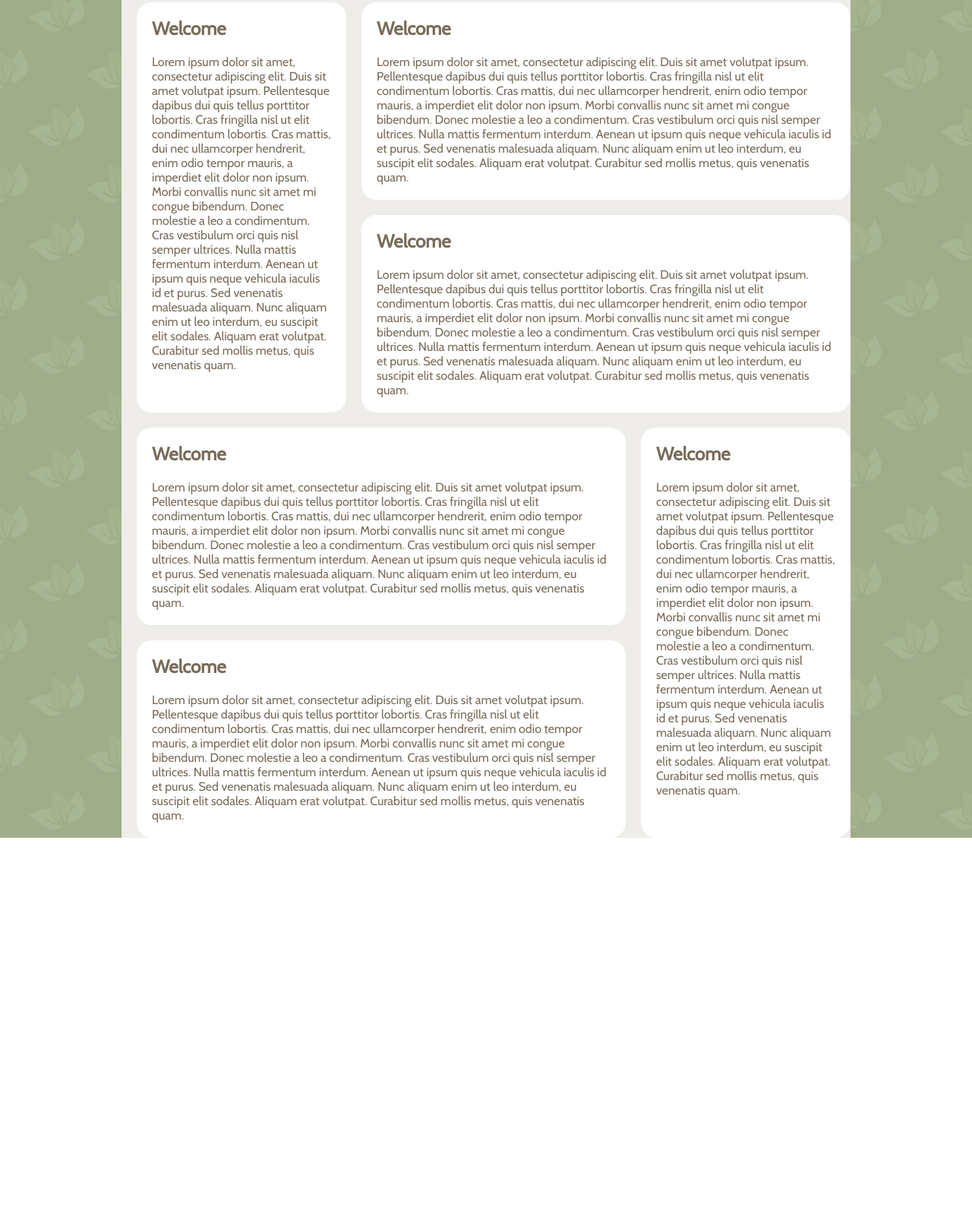
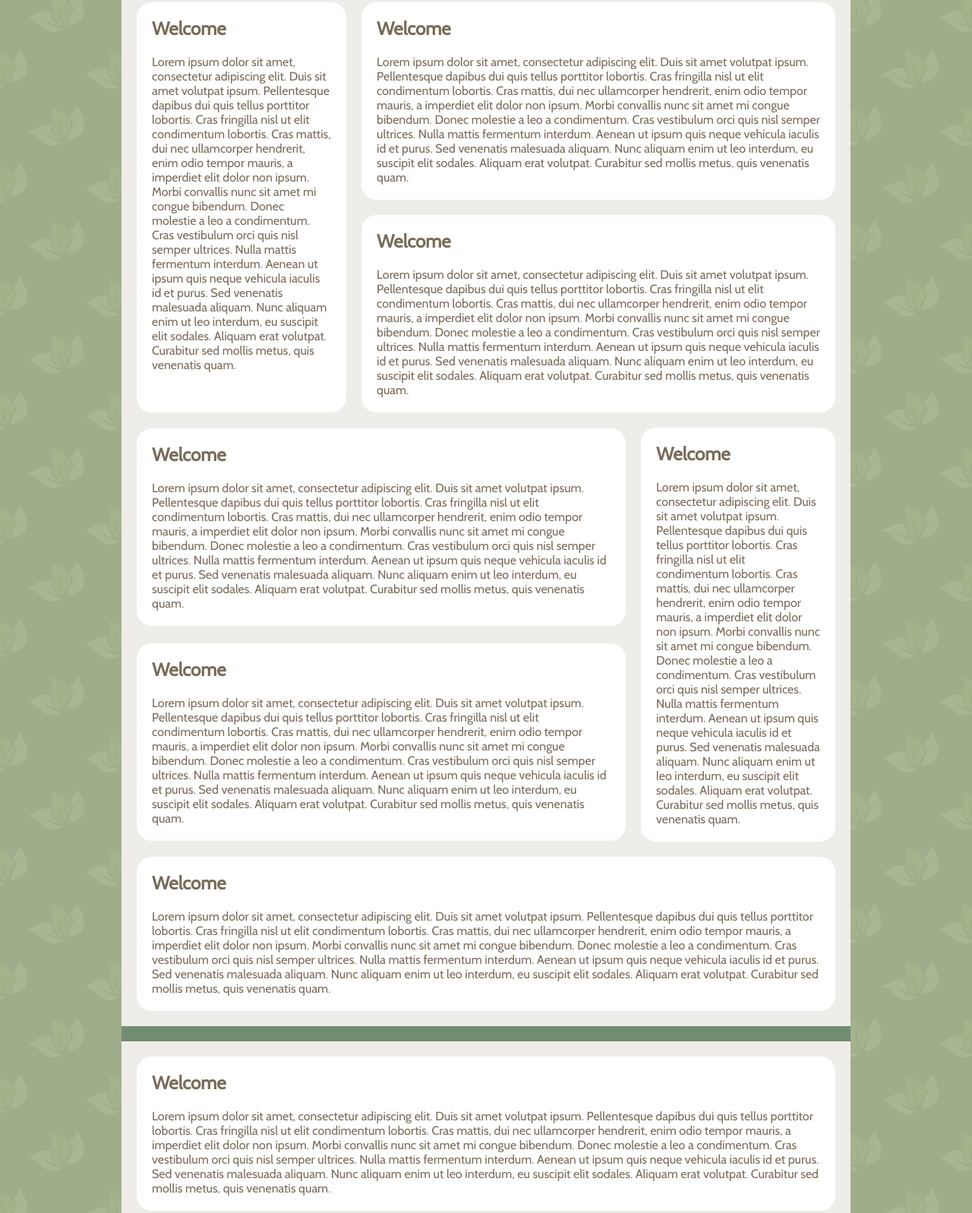
Before and after one commit to AdamHewitt707/web-dev-nsg, a plain HTML site: page index.html in a window 1280 px wide. Shown: the part 360-1957 px from the top of the page at 76% size. Drawn offline with Linux system fonts and the light colour scheme.

Commit message:
Finished home page layout
finished the main part of the home page layout, just got to set up the images

```diff
--- a/index.html
+++ b/index.html
@@ -41,22 +41,22 @@
 
             <div class="maingrid">
                 <div class="container-column">
-                    <section class="column">
+                    <article class="column">
                         <h1>Welcome</h1>
 
                         <p>Lorem ipsum dolor sit amet, consectetur adipiscing elit. Duis sit amet volutpat ipsum. Pellentesque dapibus dui quis tellus porttitor lobortis. Cras fringilla nisl ut elit condimentum lobortis. Cras mattis, dui nec ullamcorper hendrerit, enim odio tempor mauris, a imperdiet elit dolor non ipsum. Morbi convallis nunc sit amet mi congue bibendum. Donec molestie a leo a condimentum. Cras vestibulum orci quis nisl semper ultrices. Nulla mattis fermentum interdum. Aenean ut ipsum quis neque vehicula iaculis id et purus. Sed venenatis malesuada aliquam. Nunc aliquam enim ut leo interdum, eu suscipit elit sodales. Aliquam erat volutpat. Curabitur sed mollis metus, quis venenatis quam. </p>
-                    </section>
+                    </article>
                     <div class="container-row">
-                        <section class="row">
+                        <article class="row">
                             <h1>Welcome</h1>
 
                             <p>Lorem ipsum dolor sit amet, consectetur adipiscing elit. Duis sit amet volutpat ipsum. Pellentesque dapibus dui quis tellus porttitor lobortis. Cras fringilla nisl ut elit condimentum lobortis. Cras mattis, dui nec ullamcorper hendrerit, enim odio tempor mauris, a imperdiet elit dolor non ipsum. Morbi convallis nunc sit amet mi congue bibendum. Donec molestie a leo a condimentum. Cras vestibulum orci quis nisl semper ultrices. Nulla mattis fermentum interdum. Aenean ut ipsum quis neque vehicula iaculis id et purus. Sed venenatis malesuada aliquam. Nunc aliquam enim ut leo interdum, eu suscipit elit sodales. Aliquam erat volutpat. Curabitur sed mollis metus, quis venenatis quam. </p>
-                        </section>
-                        <section class="row">
+                        </article>
+                        <article class="row">
                             <h1>Welcome</h1>
 
                             <p>Lorem ipsum dolor sit amet, consectetur adipiscing elit. Duis sit amet volutpat ipsum. Pellentesque dapibus dui quis tellus porttitor lobortis. Cras fringilla nisl ut elit condimentum lobortis. Cras mattis, dui nec ullamcorper hendrerit, enim odio tempor mauris, a imperdiet elit dolor non ipsum. Morbi convallis nunc sit amet mi congue bibendum. Donec molestie a leo a condimentum. Cras vestibulum orci quis nisl semper ultrices. Nulla mattis fermentum interdum. Aenean ut ipsum quis neque vehicula iaculis id et purus. Sed venenatis malesuada aliquam. Nunc aliquam enim ut leo interdum, eu suscipit elit sodales. Aliquam erat volutpat. Curabitur sed mollis metus, quis venenatis quam. </p>
-                        </section>
+                        </article>
                     </div>
                 </div>
             </div>
@@ -64,25 +64,38 @@
             <div class="maingrid">
                 <div class="container-column-two">
                     <div class="container-row">
-                        <section class="row">
+                        <article class="row-two">
                             <h1>Welcome</h1>
 
                             <p>Lorem ipsum dolor sit amet, consectetur adipiscing elit. Duis sit amet volutpat ipsum. Pellentesque dapibus dui quis tellus porttitor lobortis. Cras fringilla nisl ut elit condimentum lobortis. Cras mattis, dui nec ullamcorper hendrerit, enim odio tempor mauris, a imperdiet elit dolor non ipsum. Morbi convallis nunc sit amet mi congue bibendum. Donec molestie a leo a condimentum. Cras vestibulum orci quis nisl semper ultrices. Nulla mattis fermentum interdum. Aenean ut ipsum quis neque vehicula iaculis id et purus. Sed venenatis malesuada aliquam. Nunc aliquam enim ut leo interdum, eu suscipit elit sodales. Aliquam erat volutpat. Curabitur sed mollis metus, quis venenatis quam. </p>
-                        </section>
-                        <section class="row">
+                        </article>
+                        <article class="row-two">
                             <h1>Welcome</h1>
 
                             <p>Lorem ipsum dolor sit amet, consectetur adipiscing elit. Duis sit amet volutpat ipsum. Pellentesque dapibus dui quis tellus porttitor lobortis. Cras fringilla nisl ut elit condimentum lobortis. Cras mattis, dui nec ullamcorper hendrerit, enim odio tempor mauris, a imperdiet elit dolor non ipsum. Morbi convallis nunc sit amet mi congue bibendum. Donec molestie a leo a condimentum. Cras vestibulum orci quis nisl semper ultrices. Nulla mattis fermentum interdum. Aenean ut ipsum quis neque vehicula iaculis id et purus. Sed venenatis malesuada aliquam. Nunc aliquam enim ut leo interdum, eu suscipit elit sodales. Aliquam erat volutpat. Curabitur sed mollis metus, quis venenatis quam. </p>
-                        </section>
+                        </article>
                     </div>
-                    <section class="column">
+                    <article class="column-two">
                         <h1>Welcome</h1>
 
                         <p>Lorem ipsum dolor sit amet, consectetur adipiscing elit. Duis sit amet volutpat ipsum. Pellentesque dapibus dui quis tellus porttitor lobortis. Cras fringilla nisl ut elit condimentum lobortis. Cras mattis, dui nec ullamcorper hendrerit, enim odio tempor mauris, a imperdiet elit dolor non ipsum. Morbi convallis nunc sit amet mi congue bibendum. Donec molestie a leo a condimentum. Cras vestibulum orci quis nisl semper ultrices. Nulla mattis fermentum interdum. Aenean ut ipsum quis neque vehicula iaculis id et purus. Sed venenatis malesuada aliquam. Nunc aliquam enim ut leo interdum, eu suscipit elit sodales. Aliquam erat volutpat. Curabitur sed mollis metus, quis venenatis quam. </p>
-                    </section>
+                    </article>
                 </div>
             </div>
 
+            <article>
+                <h1>Welcome</h1>
+
+                <p>Lorem ipsum dolor sit amet, consectetur adipiscing elit. Duis sit amet volutpat ipsum. Pellentesque dapibus dui quis tellus porttitor lobortis. Cras fringilla nisl ut elit condimentum lobortis. Cras mattis, dui nec ullamcorper hendrerit, enim odio tempor mauris, a imperdiet elit dolor non ipsum. Morbi convallis nunc sit amet mi congue bibendum. Donec molestie a leo a condimentum. Cras vestibulum orci quis nisl semper ultrices. Nulla mattis fermentum interdum. Aenean ut ipsum quis neque vehicula iaculis id et purus. Sed venenatis malesuada aliquam. Nunc aliquam enim ut leo interdum, eu suscipit elit sodales. Aliquam erat volutpat. Curabitur sed mollis metus, quis venenatis quam. </p>
+            </article>
+
+            <div class="separator"></div>
+
+            <article>
+                <h1>Welcome</h1>
+
+                <p>Lorem ipsum dolor sit amet, consectetur adipiscing elit. Duis sit amet volutpat ipsum. Pellentesque dapibus dui quis tellus porttitor lobortis. Cras fringilla nisl ut elit condimentum lobortis. Cras mattis, dui nec ullamcorper hendrerit, enim odio tempor mauris, a imperdiet elit dolor non ipsum. Morbi convallis nunc sit amet mi congue bibendum. Donec molestie a leo a condimentum. Cras vestibulum orci quis nisl semper ultrices. Nulla mattis fermentum interdum. Aenean ut ipsum quis neque vehicula iaculis id et purus. Sed venenatis malesuada aliquam. Nunc aliquam enim ut leo interdum, eu suscipit elit sodales. Aliquam erat volutpat. Curabitur sed mollis metus, quis venenatis quam. </p>
+            </article>
         </main>
 
         <footer>
--- a/main-style.css
+++ b/main-style.css
@@ -77,6 +77,15 @@ main {
 }
 
 section {
+    background-color: #FFFFFF;
+    border-radius: 20px;
+    position: relative;
+    margin: 20px;
+    bottom: auto;
+    display: inline-block;
+}
+
+article {
     background-color: #FFFFFF;
     border-radius: 20px;
     position: relative;
@@ -215,13 +224,28 @@ footer {
     row-gap: 20px;
 }
 
+.column-two {
+    margin-left: auto;
+    margin-right: 20px;
+    margin-top: auto;
+    margin-bottom: auto;
+    height: 100%;
+}
+
+.row-two {
+    margin: auto;
+}
+
 .column {
     margin: auto;
     height: 100%;
 }
 
 .row {
-    margin: auto;
+    margin-left: auto;
+    margin-right: 20px;
+    margin-top: auto;
+    margin-bottom: auto;
 }
 
 .maingrid {
```
